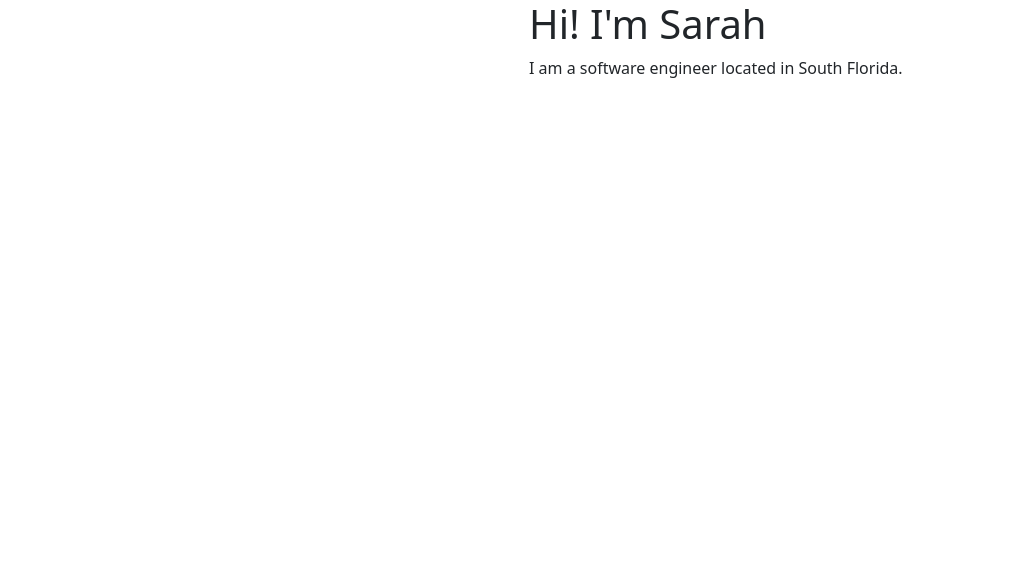
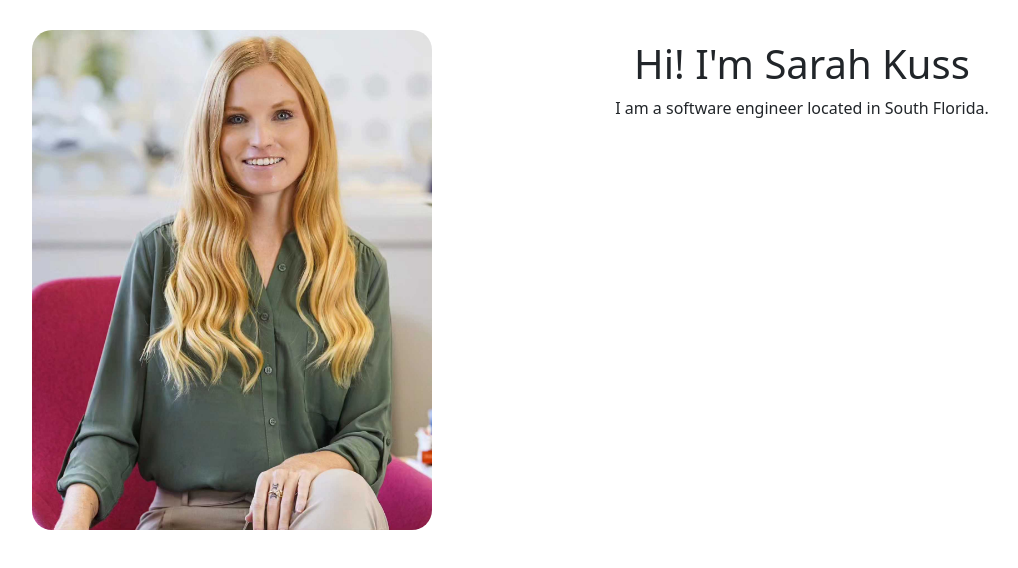
Before and after one commit to sarahkuss/sarahkuss-portfolio, a React (Create React App) app: page / in a window 1280 px wide. Shown: the top 568 px of the page, without its empty margins (123-1141 px from the left). Built offline with nearby package versions, Linux system fonts and the light colour scheme.

Commit message:
added my photo

```diff
--- a/src/components/intro/Intro.jsx
+++ b/src/components/intro/Intro.jsx
@@ -1,14 +1,16 @@
-import { Col, Container, Row } from "react-bootstrap";
+import { Col, Container, Image, Row } from "react-bootstrap";
 
 export default function Intro () {
   return (
     <main>
-      <Container>
-        <Row>
-        <Col></Col>
-        <Col>
-          <h1>Hi! I'm Sarah</h1>
-          <p>I am a software engineer located in South Florida.</p>
+      <Container className="intro-cont">
+        <Row className="intro-row">
+        <Col sm={12} md={6} className="image-col">
+          <Image className="my-image" fluid src='/images/skFront.jpg' />
+        </Col>
+        <Col className="text-col">
+          <h1>Hi! I'm Sarah Kuss</h1>
+          <p>I am a software engineer located in South Florida. </p>
         </Col>
         </Row>
       </Container>
--- a/src/components/intro/intro.scss
+++ b/src/components/intro/intro.scss
@@ -0,0 +1,25 @@
+.my-image{
+border-radius: 20px;
+height: 500px;
+}
+
+.intro-cont{
+  padding-top: 30px;
+}
+
+.intro-row{
+  display: flex;
+  justify-content: center;
+}
+
+.image-col{
+  display: flex;
+  justify-content: center;
+}
+.text-col{
+  display: flex;
+  // justify-content: center;
+  align-items: center;
+  flex-direction: column;
+  padding-top: 10px;
+}
```
Also changed, not shown: public/images/skFront.jpg (added), public/images/skSide.jpg (added).
